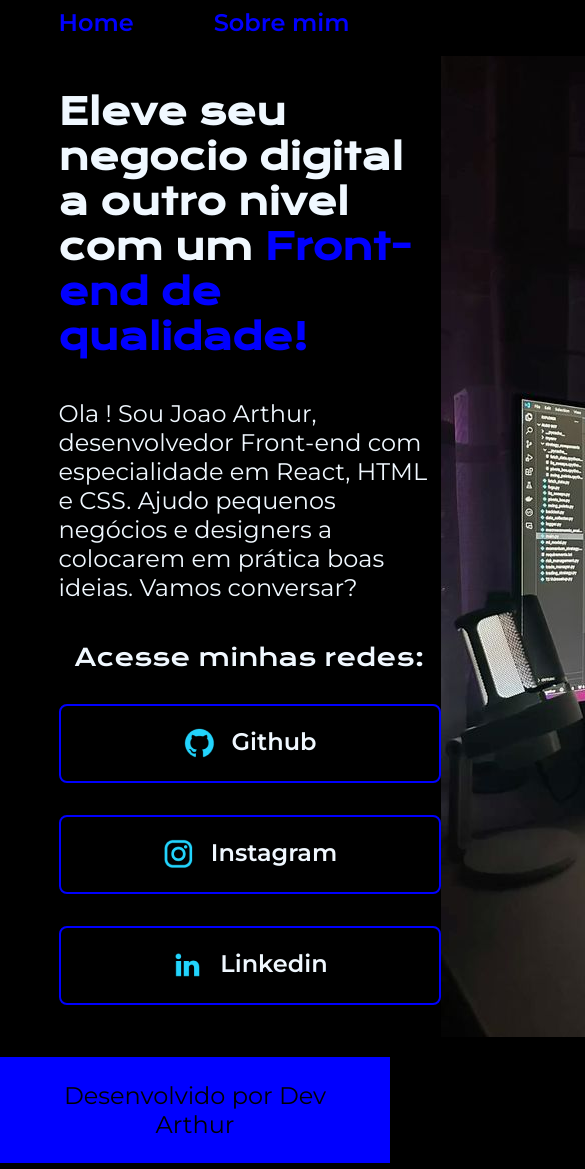
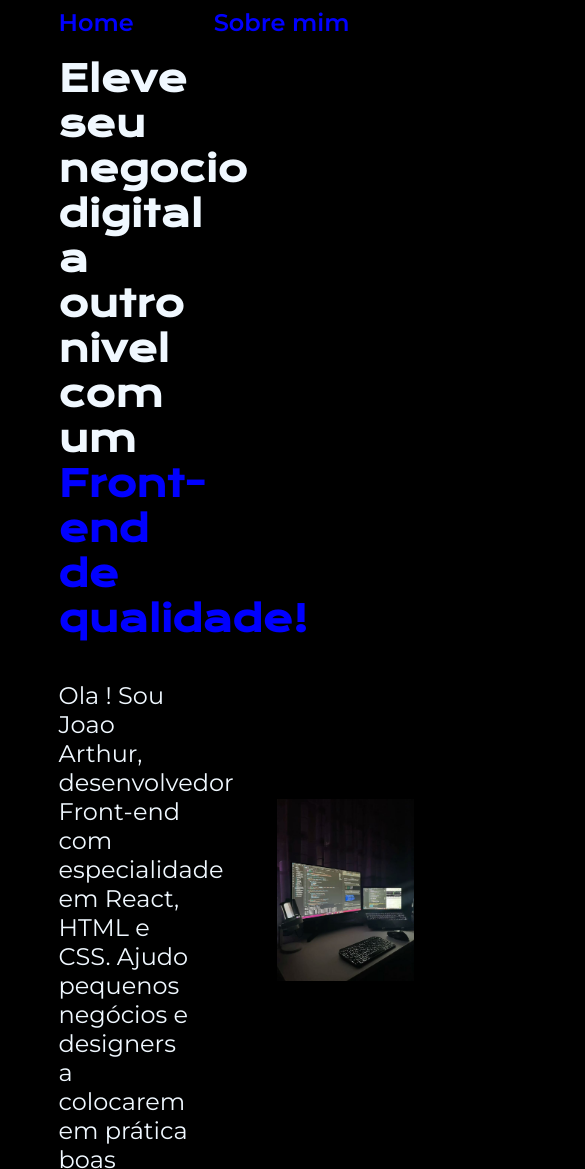
Before and after one commit to devarthurr/portfolio-arthurdev, a plain HTML site: page index.html in a window 390 px wide. Shown: the top 1169 px of the page, 585 px wide, since content can reach past the window. Drawn offline with nearby package versions, Linux system fonts and the light colour scheme.

Commit message:
commit Media Queries

```diff
--- a/index.html
+++ b/index.html
@@ -20,17 +20,17 @@
 
                 <div class="apresentacao__links">
                     <h2 class="apresentacao__links__subtitulo">Acesse minhas redes:</h2>
-                    <a class="apresentacao__links__link" href="https://github.com/devarthurr">
+                    <a class="apresentacao__links__navegacao" href="https://github.com/devarthurr">
                         <img src="./assets/github.png" alt="">
                         Github
                     </a>
 
-                    <a class="apresentacao__links__link" href="https://www.instagram.com/arthuur.ijk/">
+                    <a class="apresentacao__links__navegacao" href="https://www.instagram.com/arthuur.ijk/">
                         <img src="./assets/instagram.png" alt="">
                         Instagram
                     </a>
 
-                    <a class="apresentacao__links__link" href="https://www.linkedin.com/in/dev-arthur-769478334/">
+                    <a class="apresentacao__links__navegacao" href="https://www.linkedin.com/in/dev-arthur-769478334/">
                         <img src="./assets/linkedin.png" alt="">
                         Linkedin
                     </a>
@@ -39,7 +39,7 @@
 
                 </section>
 
-            <img src="/assets/Coding workspace.jpeg" alt="Foto destaque">
+            <img class="apresentacao__image" src="/assets/Coding workspace.jpeg" alt="Foto destaque">
         </main>
         <footer class="rodape">
             <p>Desenvolvido por Dev Arthur</p>
--- a/styles/style.css
+++ b/styles/style.css
@@ -16,7 +16,6 @@
 }
 
 body {
-    /* height: 100vh; */
     box-sizing: border-box;
     background-color: var(--cor-primaria);
     color: var(--cor-secundaria);
@@ -40,13 +39,14 @@ body {
 
 .apresentacao {
     margin: 5% 15%;
+    gap: 82px;
     display: flex;
     align-items: center;
     justify-content: space-between;
 }
 
 .apresentacao__conteudo {
-    width: 615px;
+    width: 50%;
     display: flex;
     flex-direction: column;
     gap: 40px;
@@ -81,13 +81,12 @@ body {
     font-size: 1.5rem;
 }
 
-.apresentacao__links__link {
-    /* background-color: blue; */
+.apresentacao__links__navegacao {
     display: flex;
     justify-content: center;
     gap: 16px;
     border: 2px solid var(--cor-terciaria);
-    width: 378px;
+    width: 50%;
     text-align: center;
     border-radius: 8px;
     font-size: 1.5rem;
@@ -102,6 +101,10 @@ body {
     background-color: var(--cor-hover);
 }
 
+.apresentacao__image {
+    width: 50%;
+}
+
 .rodape {
     color: var(--cor-primaria);
     background-color: var(--cor-terciaria);
@@ -111,3 +114,10 @@ body {
     font-size: 1.5rem;
     font-weight: 400;
 }
+
+@media (max-width: 1200px) {
+    .apresentacao {
+        flex: column;
+
+    }
+}
```
Also changed, not shown: about.html (+1 -1 lines).
